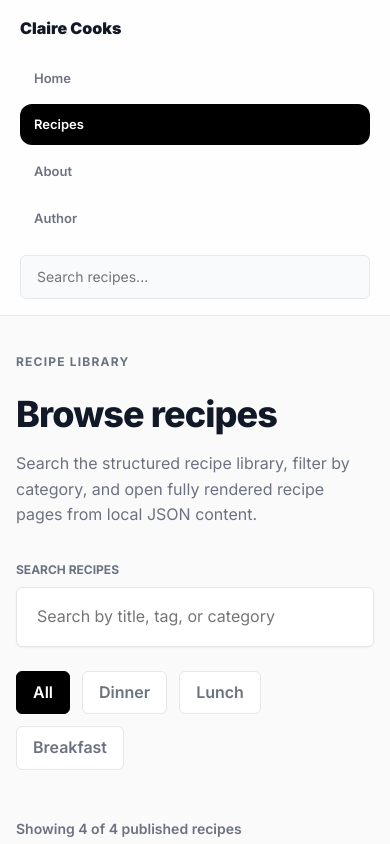
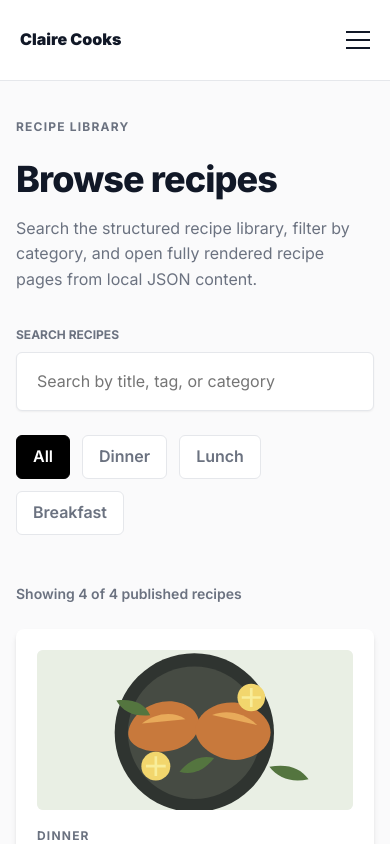
Before and after one commit to ClaireCooks/ClaireCooks, a React (Vite) app in the folder my-recipe-app/: page /recipes in a window 390 px wide. Shown: the top 844 px of the page. Built offline with nearby package versions, Linux system fonts and the light colour scheme.

Commit message:
Mobile Navbar changes and socials added

```diff
--- a/my-recipe-app/src/index.css
+++ b/my-recipe-app/src/index.css
@@ -96,6 +96,21 @@ h3 { font-size: 24px; }
   z-index: 100;
 }
 
+.header-main {
+  display: contents;
+}
+
+.header-collapsible {
+  display: flex;
+  align-items: center;
+  flex: 1;
+  justify-content: space-between;
+}
+
+.menu-toggle {
+  display: none;
+}
+
 .brand {
   font-weight: 900;
   white-space: nowrap;
@@ -1429,29 +1444,101 @@ main {
   h3 { font-size: 20px; }
 
   .site-header {
-    position: static;
+    position: sticky;
+    top: 0;
     align-items: stretch;
     flex-direction: column;
+    padding: 0;
+    min-height: auto;
+    background: #fff;
+  }
+
+  .header-main {
+    display: flex;
+    justify-content: space-between;
+    align-items: center;
     padding: 16px 20px;
+    min-height: 80px;
+  }
+
+  .menu-toggle {
+    display: block;
+    background: none;
+    border: none;
+    padding: 10px;
+    cursor: pointer;
+    margin-right: -10px;
+  }
+
+  .hamburger {
+    display: block;
+    width: 24px;
+    height: 2px;
+    background: var(--text);
+    position: relative;
+    transition: all 0.2s;
+  }
+
+  .hamburger::before, .hamburger::after {
+    content: '';
+    position: absolute;
+    width: 24px;
+    height: 2px;
+    background: var(--text);
+    left: 0;
+    transition: all 0.2s;
+  }
+
+  .hamburger::before { top: -8px; }
+  .hamburger::after { bottom: -8px; }
+
+  .hamburger.open { background: transparent; }
+  .hamburger.open::before { transform: rotate(45deg); top: 0; }
+  .hamburger.open::after { transform: rotate(-45deg); bottom: 0; }
+
+  .header-collapsible {
+    display: none;
+    flex-direction: column;
+    padding: 0 20px 20px;
+    border-top: 1px solid var(--line);
+    background: #fff;
+  }
+
+  .header-collapsible.is-open {
+    display: flex;
   }
 
   .nav-search {
-    order: 3;
+    order: 1;
+    margin: 20px 0;
+    width: 100%;
     max-width: none;
-    width: 100%;
-    margin: 0;
   }
 
   .site-nav {
-    justify-content: flex-start;
-    gap: 6px;
+    order: 2;
+    flex-direction: column;
+    align-items: stretch;
+    gap: 0;
   }
 
   .site-nav a,
   .site-nav a.btn,
   .btn {
-    padding: 10px 14px;
-    font-size: 13px;
+    padding: 16px 0;
+    font-size: 16px;
+    border-radius: 0;
+    background: transparent;
+    color: var(--text);
+    border: none;
+    border-bottom: 1px solid var(--line);
+    justify-content: flex-start;
+  }
+
+  .site-nav a.active {
+    background: transparent;
+    color: var(--accent);
+    font-weight: 800;
   }
 
   main {
--- a/my-recipe-app/src/shared/components/Footer.jsx
+++ b/my-recipe-app/src/shared/components/Footer.jsx
@@ -18,9 +18,8 @@ const Footer = () => {
           </div>
           <div className="footer-nav-col">
             <h4>Connect</h4>
-            <a href="https://instagram.com" target="_blank" rel="noopener noreferrer">Instagram</a>
-            <a href="https://tiktok.com" target="_blank" rel="noopener noreferrer">TikTok</a>
-            <a href="https://youtube.com" target="_blank" rel="noopener noreferrer">YouTube</a>
+            <a href="https://www.instagram.com/claire_stone19/" target="_blank" rel="noopener noreferrer">Instagram</a>
+            <a href="https://www.tiktok.com/@claire_stone19" target="_blank" rel="noopener noreferrer">TikTok</a>
           </div>
           <div className="footer-nav-col">
             <h4>Author</h4>
--- a/my-recipe-app/src/shared/components/Navigation.jsx
+++ b/my-recipe-app/src/shared/components/Navigation.jsx
@@ -5,6 +5,7 @@ import ScrollToTop from './ScrollToTop.jsx'
 
 const Navigation = () => {
   const [query, setQuery] = useState('')
+  const [isMenuOpen, setIsMenuOpen] = useState(false)
   const navigate = useNavigate()
   const location = useLocation()
 
@@ -16,6 +17,7 @@ const Navigation = () => {
     if (query.trim()) {
       navigate(`/recipes?q=${encodeURIComponent(query.trim())}`)
       setQuery('')
+      setIsMenuOpen(false)
     }
   }
 
@@ -23,10 +25,22 @@ const Navigation = () => {
     <div className="site-layout">
       <ScrollToTop />
       <header className="site-header">
-        <NavLink className="brand" to="/">
+        <div className="header-main">
+          <NavLink className="brand" to="/" onClick={() => setIsMenuOpen(false)}>
             Claire Cooks
           </NavLink>
 
+          <button
+            className="menu-toggle"
+            onClick={() => setIsMenuOpen(!isMenuOpen)}
+            aria-expanded={isMenuOpen}
+            aria-label="Toggle menu"
+          >
+            <span className={`hamburger ${isMenuOpen ? 'open' : ''}`}></span>
+          </button>
+        </div>
+
+        <div className={`header-collapsible ${isMenuOpen ? 'is-open' : ''}`}>
           <form className="nav-search" onSubmit={handleSearch}>
             <input
               type="text"
@@ -37,11 +51,12 @@ const Navigation = () => {
           </form>
 
           <nav className="site-nav" aria-label="Primary navigation">
-          <NavLink to="/" end>Home</NavLink>
-          <NavLink to="/recipes">Recipes</NavLink>
-          <NavLink to="/about">About</NavLink>
-          <a href={`${import.meta.env.BASE_URL}author.html`}>Author</a>
+            <NavLink to="/" end onClick={() => setIsMenuOpen(false)}>Home</NavLink>
+            <NavLink to="/recipes" onClick={() => setIsMenuOpen(false)}>Recipes</NavLink>
+            <NavLink to="/about" onClick={() => setIsMenuOpen(false)}>About</NavLink>
+            <a href={`${import.meta.env.BASE_URL}author.html`} onClick={() => setIsMenuOpen(false)}>Author</a>
           </nav>
+        </div>
       </header>
 
       <main>
```
Also changed, not shown: my-recipe-app/src/author-app/AuthorLayout.jsx (+23 -8 lines). Lines whose indentation alone changed are shown as unchanged.
